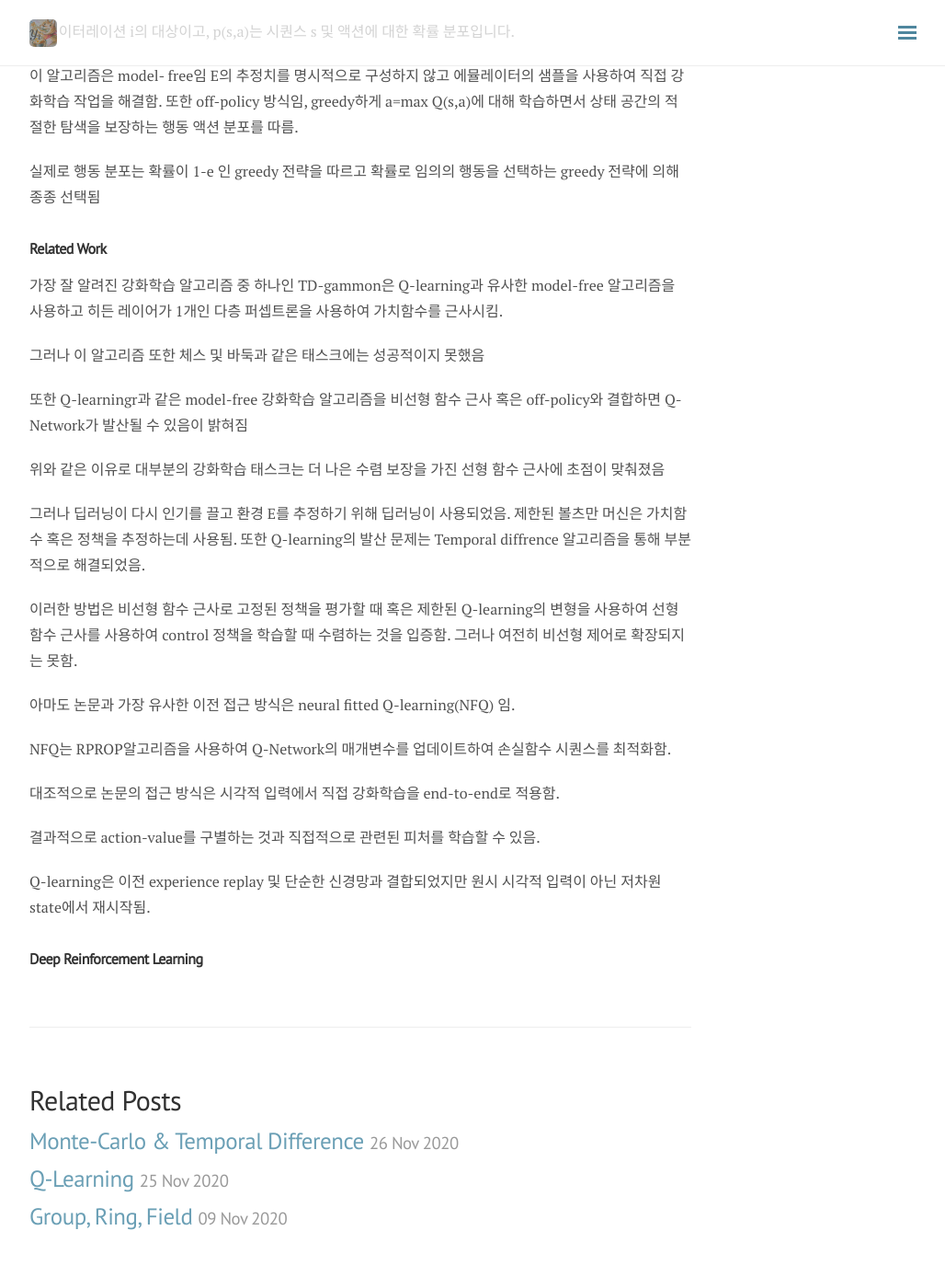
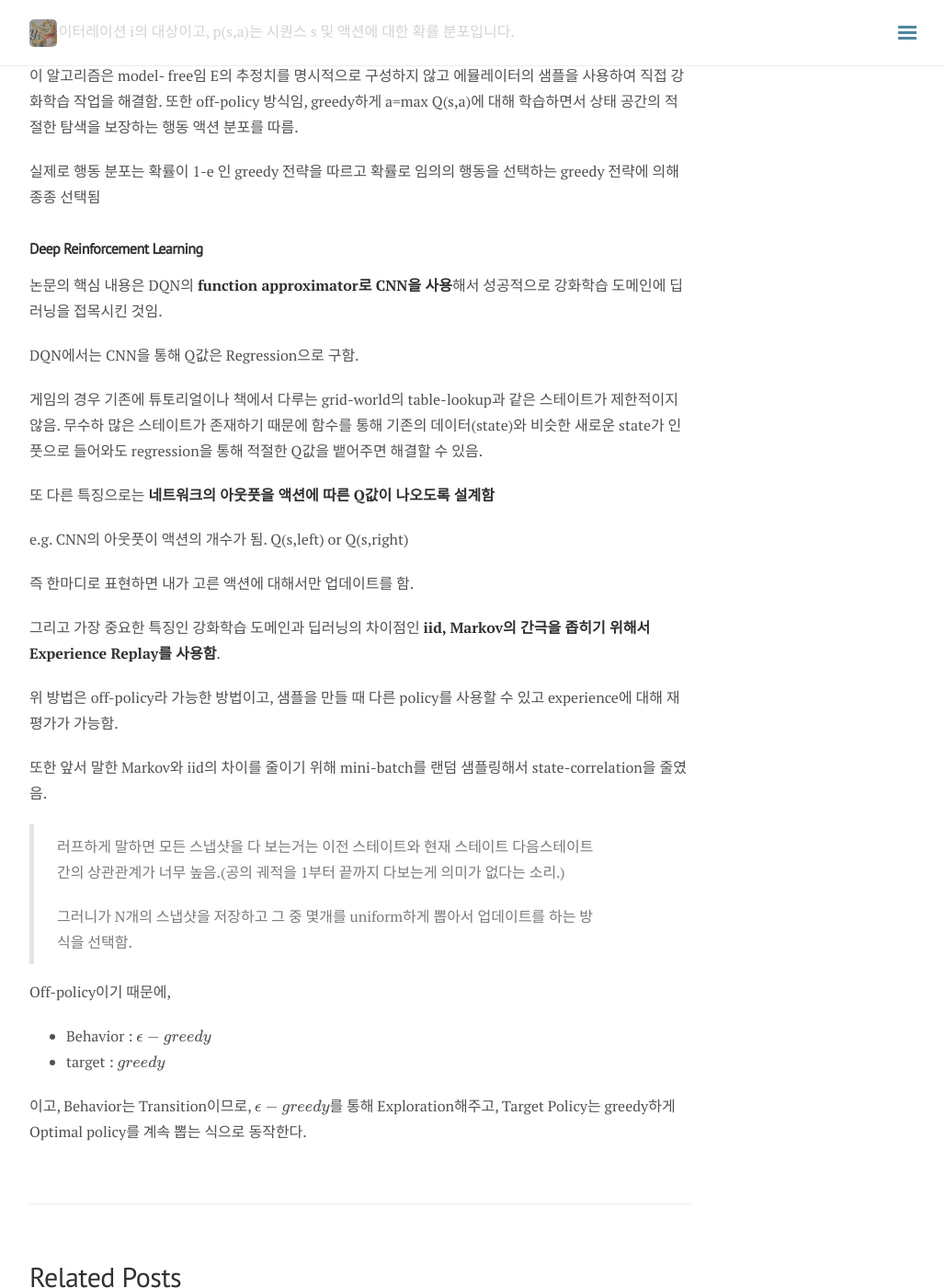
Before and after one commit to del-luna/del-luna.github.io, a Jekyll site: the page built from _posts/2020-11-21-DQN-post.md, in a window 1280 px wide and 1400 px high, scrolled down 2308 px. Shown: the whole window at 92% size, without its empty margins (248-1276 px from the left). Built offline with Jekyll 4.4.1, drawn with Linux system fonts in a browser that asks for light colours; nearby versions of some CDN libraries; formulas are drawn with MathJax 3; comment, search, counter and statistics services are not loaded; some of the changed text lies outside the part shown.

Commit message:
DQN update

```diff
--- a/_posts/2020-11-21-DQN-post.md
+++ b/_posts/2020-11-21-DQN-post.md
@@ -84,30 +84,37 @@ $y_i$는 이터레이션 i의 대상이고, p(s,a)는 시퀀스 s 및 액션에
 
 
 
-### Related Work
 
-가장 잘 알려진 강화학습 알고리즘 중 하나인 TD-gammon은 Q-learning과 유사한 model-free 알고리즘을 사용하고 히든 레이어가 1개인 다층 퍼셉트론을 사용하여 가치함수를 근사시킴.
 
-그러나 이 알고리즘 또한 체스 및 바둑과 같은 태스크에는 성공적이지 못했음
+### Deep Reinforcement Learning
 
-또한 Q-learningr과 같은 model-free 강화학습 알고리즘을 비선형 함수 근사 혹은 off-policy와 결합하면 Q-Network가 발산될 수 있음이 밝혀짐
+논문의 핵심 내용은 DQN의 **function approximator로 CNN을 사용**해서 성공적으로 강화학습 도메인에 딥러닝을 접목시킨 것임.
 
-위와 같은 이유로 대부분의 강화학습 태스크는 더 나은 수렴 보장을 가진 선형 함수 근사에 초점이 맞춰졌음
+DQN에서는 CNN을 통해 Q값은 Regression으로 구함.
 
-그러나 딥러닝이 다시 인기를 끌고 환경 E를 추정하기 위해 딥러닝이 사용되었음. 제한된 볼츠만 머신은 가치함수 혹은 정책을 추정하는데 사용됨. 또한 Q-learning의 발산 문제는 Temporal diffrence 알고리즘을 통해 부분적으로 해결되었음.
+게임의 경우 기존에 튜토리얼이나 책에서 다루는 grid-world의 table-lookup과 같은 스테이트가 제한적이지 않음. 무수하 많은 스테이트가 존재하기 때문에 함수를 통해 기존의 데이터(state)와 비슷한 새로운 state가 인풋으로 들어와도 regression을 통해 적절한 Q값을 뱉어주면 해결할 수 있음.
 
-이러한 방법은 비선형 함수 근사로 고정된 정책을 평가할 때 혹은 제한된 Q-learning의 변형을 사용하여 선형 함수 근사를 사용하여 control 정책을 학습할 때 수렴하는 것을 입증함. 그러나 여전히 비선형 제어로 확장되지는 못함.
+또 다른 특징으로는 **네트워크의 아웃풋을 액션에 따른 Q값이 나오도록 설계함**
 
-아마도 논문과 가장 유사한 이전 접근 방식은 neural fitted Q-learning(NFQ) 임.
+e.g. CNN의 아웃풋이 액션의 개수가 됨. Q(s,left) or Q(s,right)
 
-NFQ는 RPROP알고리즘을 사용하여 Q-Network의 매개변수를 업데이트하여 손실함수 시퀀스를 최적화함.
+즉 한마디로 표현하면 내가 고른 액션에 대해서만 업데이트를 함.
 
-대조적으로 논문의 접근 방식은 시각적 입력에서 직접 강화학습을 end-to-end로 적용함.
+그리고 가장 중요한 특징인 강화학습 도메인과 딥러닝의 차이점인 **iid, Markov의 간극을 좁히기 위해서 Experience Replay를 사용함**.
 
-결과적으로 action-value를 구별하는 것과 직접적으로 관련된 피처를 학습할 수 있음.
+위 방법은 off-policy라 가능한 방법이고, 샘플을 만들 때 다른 policy를 사용할 수 있고 experience에 대해 재평가가 가능함.
 
-Q-learning은 이전 experience replay 및 단순한 신경망과 결합되었지만 원시 시각적 입력이 아닌 저차원 state에서 재시작됨.
+또한 앞서 말한 Markov와 iid의 차이를 줄이기 위해 mini-batch를 랜덤 샘플링해서  state-correlation을 줄였음.
+
+> 러프하게 말하면 모든 스냅샷을 다 보는거는 이전 스테이트와 현재 스테이트 다음스테이트간의 상관관계가 너무 높음.(공의 궤적을 1부터 끝까지 다보는게 의미가 없다는 소리.)
+>
+> 그러니가 N개의 스냅샷을 저장하고 그 중 몇개를 uniform하게 뽑아서 업데이트를 하는 방식을 선택함.
 
 
 
-### Deep Reinforcement Learning
+Off-policy이기 때문에,
+
+- Behavior : $\epsilon-greedy$
+- target : $greedy$
+
+이고, Behavior는 Transition이므로, $\epsilon-greedy$를 통해 Exploration해주고, Target Policy는 greedy하게 Optimal policy를 계속 뽑는 식으로 동작한다.
```
Also changed, not shown: other parts of _posts/2020-11-21-DQN-post.md (+1 -1 lines).
